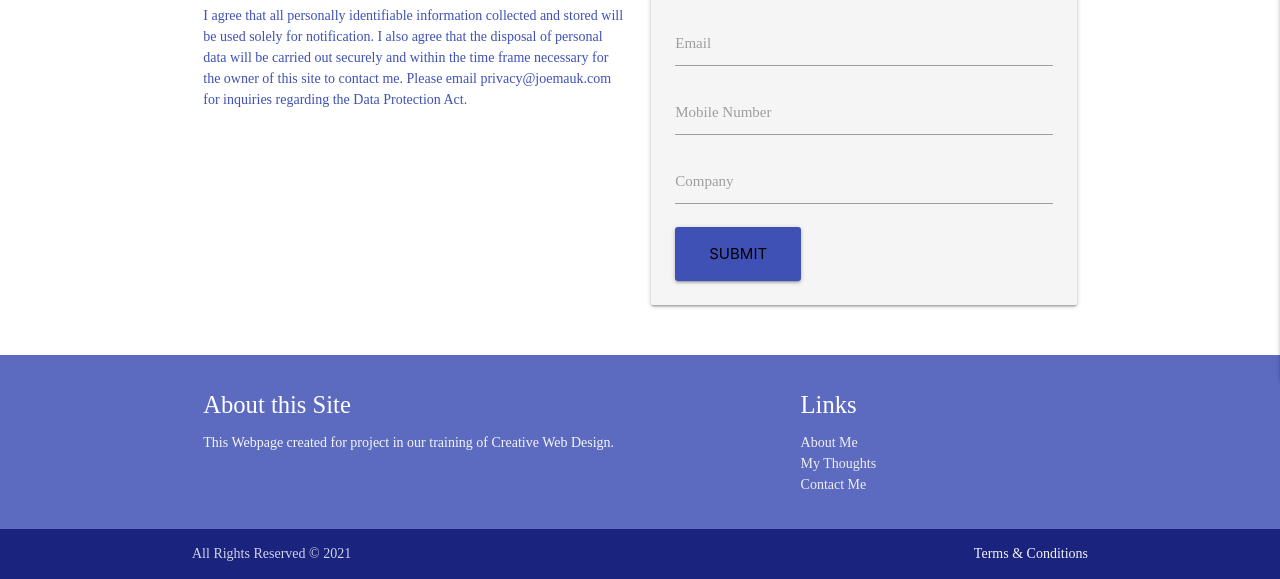
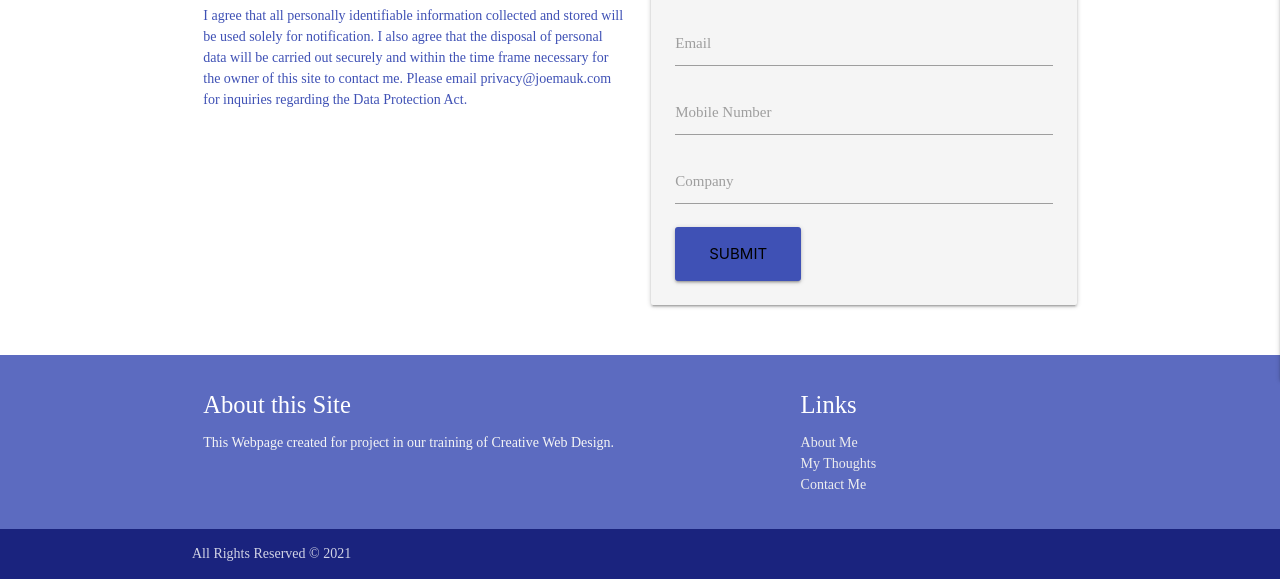
Before and after one commit to bndo25/CWD-projects, a plain HTML site: page JoeMauk/contactme.html in a window 1280 px wide. Shown: the part 480-1059 px from the top of the page. Drawn offline with nearby package versions, Linux system fonts and the light colour scheme; a web font is replaced by a local one.

Commit message:
11272021 final update on Joemauk2

```diff
--- a/JoeMauk/contactme.html
+++ b/JoeMauk/contactme.html
@@ -156,7 +156,6 @@ body{
   <div class="footer-copyright indigo darken-4">
     <div class="container">
       All Rights Reserved &copy; 2021
-      <a class="grey-text text-lighten-4 right" href="#!">Terms & Conditions</a>
     </div>
   </div>
 </footer>
```
Also changed, not shown: JoeMauk/index.html (+0 -1 lines), JoeMauk/mythoughts.html (+0 -1 lines).
